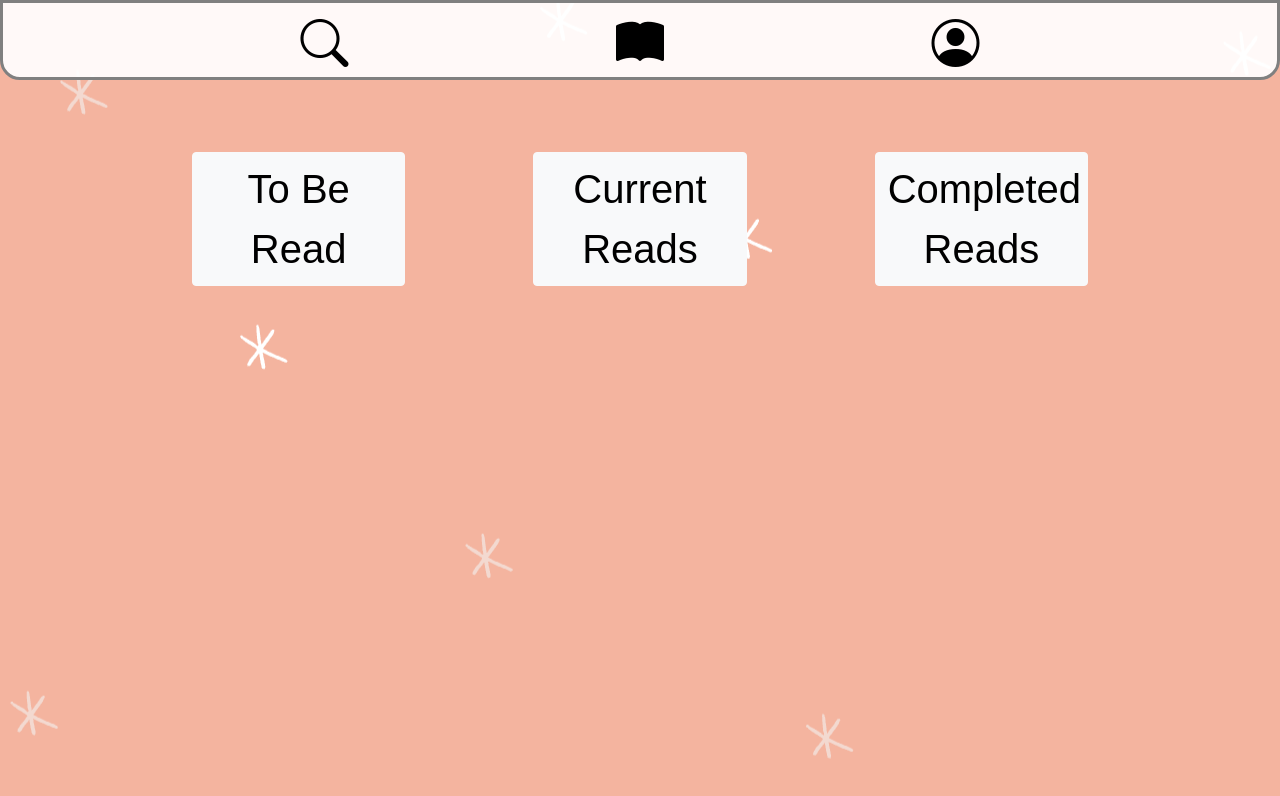
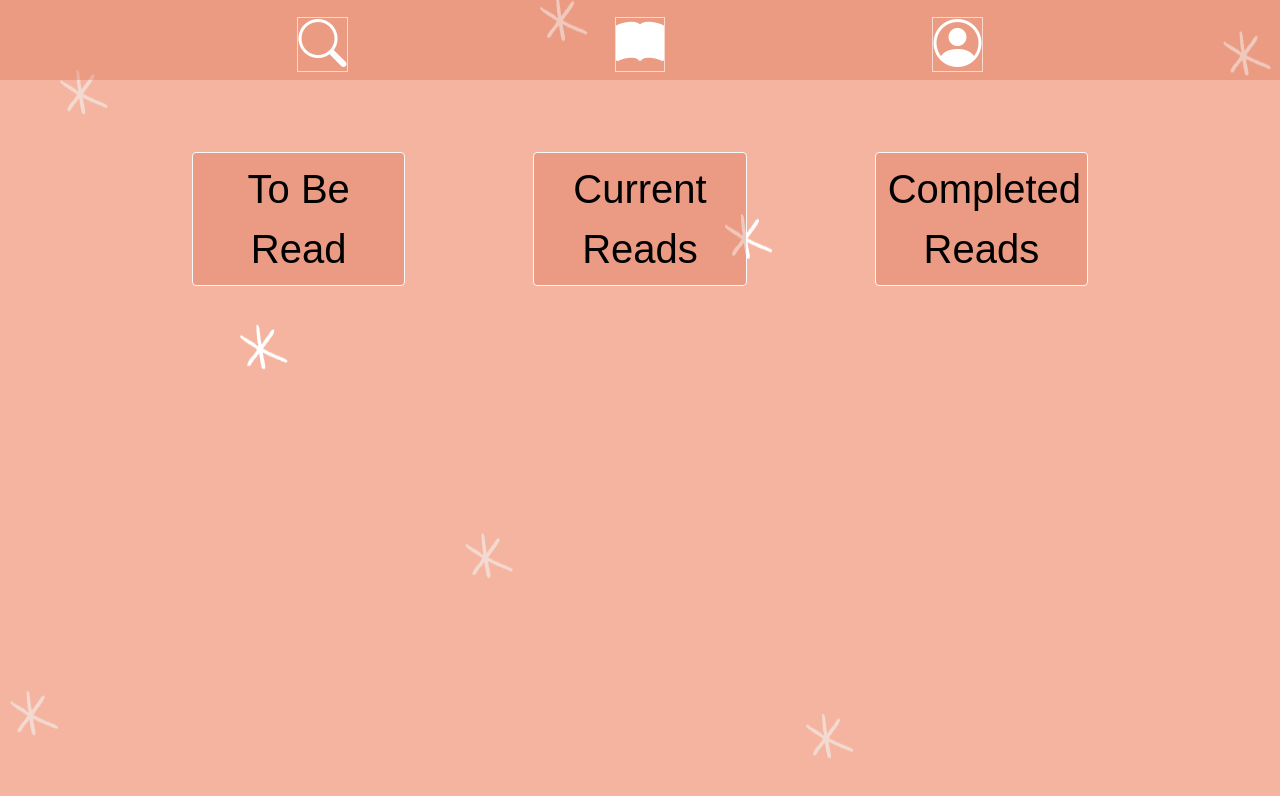
Before and after one commit to partyzl/bookstack, a React (Create React App) app in the folder client/: page /librarylanding in a window 1280 px wide. Shown: the top 796 px of the page. Built offline with nearby package versions, Linux system fonts and the light colour scheme; a web font is replaced by a local one.

Commit message:
overall styling changes

```diff
--- a/client/src/components/Nav/index.js
+++ b/client/src/components/Nav/index.js
@@ -4,7 +4,7 @@ import "./styles.css";
 
 const Nav = () => {
   return (
-    <div className="navContainer">
+    <div className="navContainer overlay">
       <nav className="navbar fixed-bottom navbar-light">
         <NavLink
           to="/search"
--- a/client/src/components/Nav/styles.css
+++ b/client/src/components/Nav/styles.css
@@ -6,13 +6,11 @@
   justify-content: space-evenly;
   transition: 0.5s ease;
   position: fixed;
-  background-color: rgba(255, 255, 255, 0.922);
-  border: 3px solid gray;
-  border-bottom-left-radius: 20px;
-  border-bottom-right-radius: 20px;
+  background-color: rgba(219, 117, 88, 0.4);
   align-content: center;
   height: 10vh;
 }
+
 .navContainer {
   display: flex;
 }
@@ -22,7 +20,8 @@
 
 .navbar i {
   font-size: 3rem;
-  color: black;
+  color: #ffffff;
+  border: solid, 1px, #f8d8cf;
 }
 
 @media (min-width: 600px) {
--- a/client/src/pages/LibraryLanding/index.js
+++ b/client/src/pages/LibraryLanding/index.js
@@ -1,6 +1,7 @@
 import React from "react";
 import { useHistory } from "react-router";
 import { Button, Nav } from "../../components";
+import "./styles.css";
 
 const LibraryLanding = () => {
   let history = useHistory();
--- /dev/null
+++ b/client/src/pages/LibraryLanding/styles.css
@@ -0,0 +1,3 @@
+.btn {
+  background-color: rgba(219, 117, 88, 0.4);
+}
```
